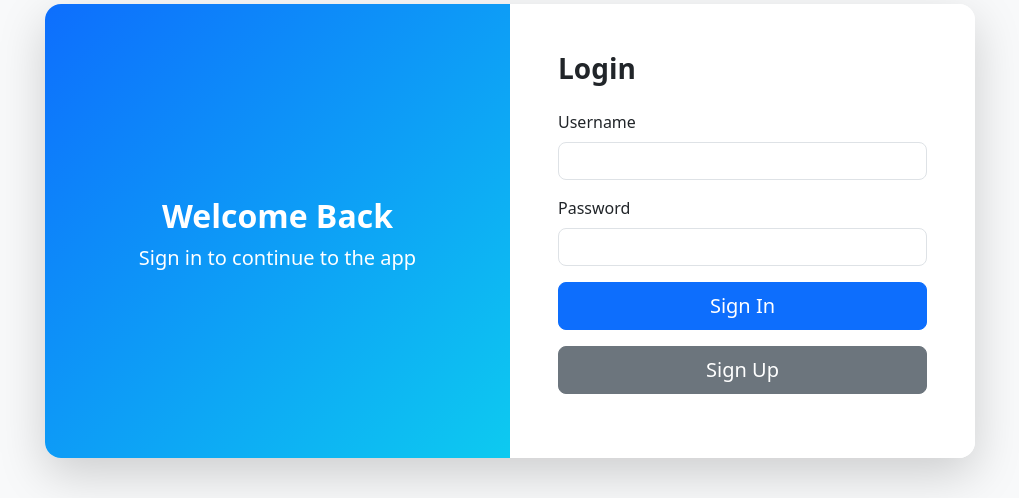
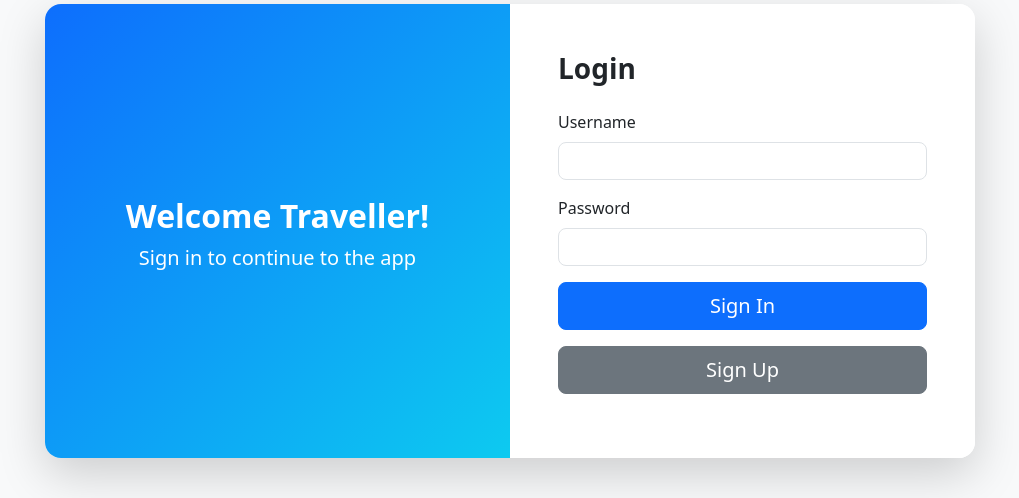
Before and after one commit to firepenguindisopanda/postits, a Python web app: template app/templates/login.html in a window 1280 px wide. Shown: the part 169-667 px from the top of the page, without its empty margins (130-1149 px from the left). Run offline with Jinja, Linux system fonts and the light colour scheme; the template is opened without the code that fills it, so the values that code supplies are empty; some libraries are stand-ins or nearby versions.

Commit message:
updated greeting in login page

```diff
--- a/app/templates/login.html
+++ b/app/templates/login.html
@@ -53,7 +53,7 @@
         <div class="row g-0">
             <div class="col-lg-6 d-none d-lg-flex login-image">
                 <div class="text-center">
-                    <h2 class="mt-4 fw-bold">Welcome Back</h2>
+                    <h2 class="mt-4 fw-bold">Welcome Traveller!</h2>
                     <p class="lead">Sign in to continue to the app</p>
                 </div>
             </div>
```
